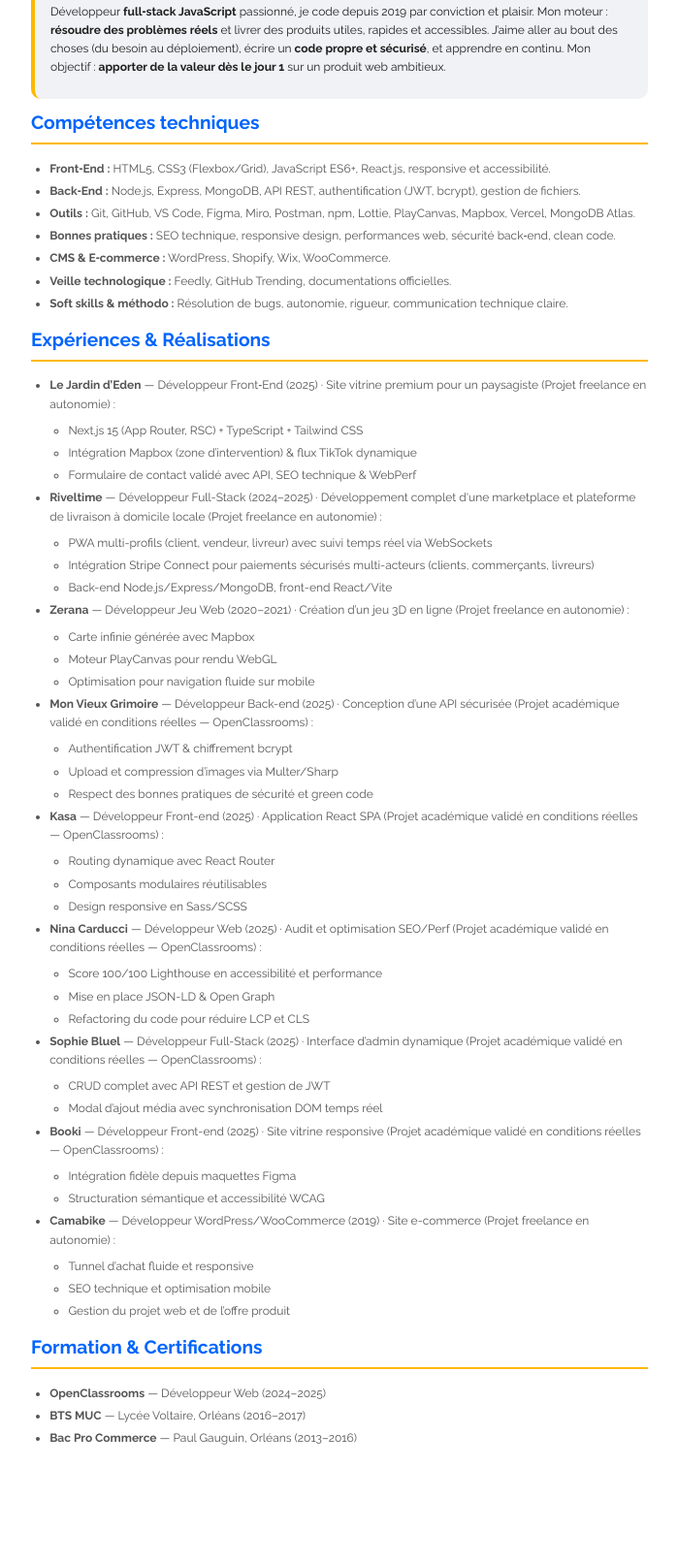
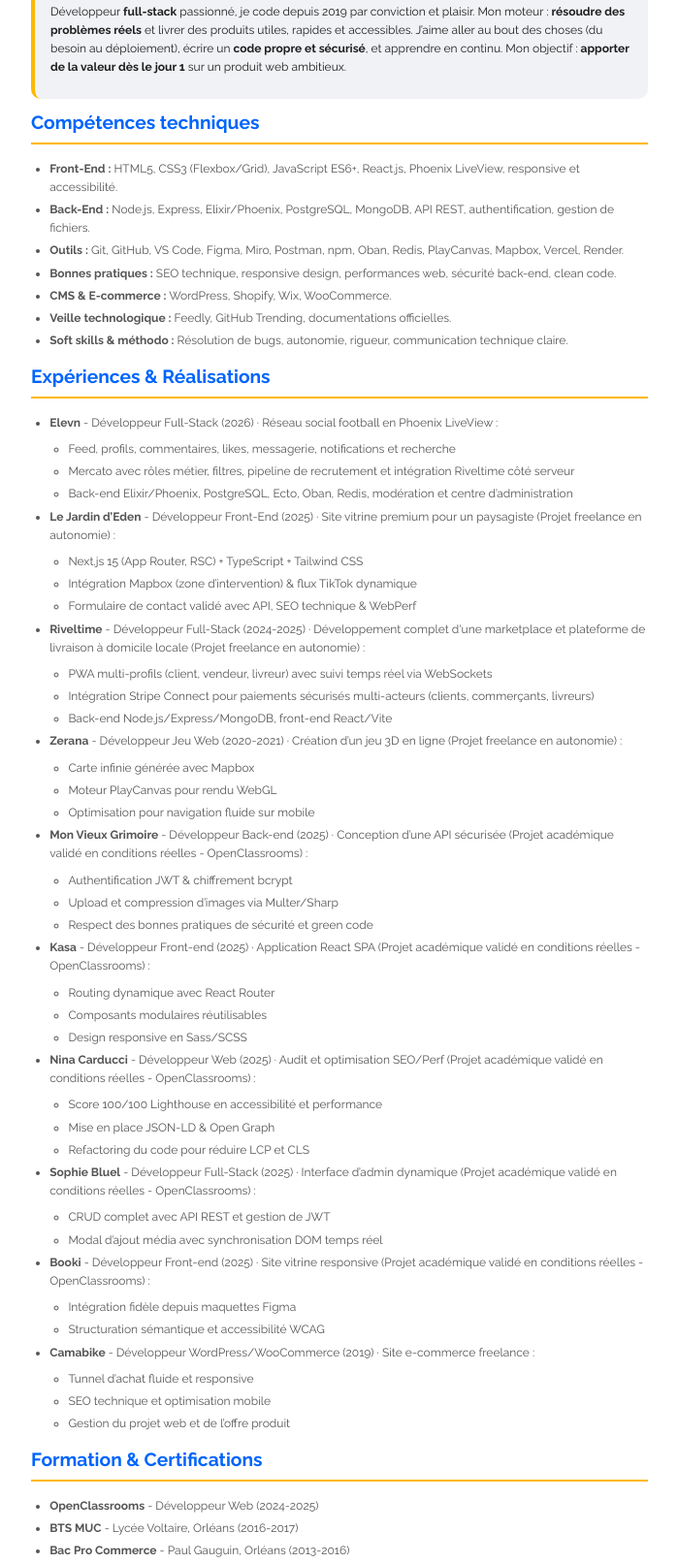
Before and after one commit to Amir-Afkir/Amir-Afkir, a website: page cv.html in a window 1280 px wide. Shown: the part 246-1858 px from the top of the page at 97% size, without its empty margins (290-989 px from the left). Before the commit the page ends 1783 px from the top, so only its background shows below. Drawn offline with Linux system fonts and the light colour scheme.

Commit message:
cv à jour

```diff
--- a/cv.html
+++ b/cv.html
@@ -3,7 +3,7 @@
 <head>
   <meta charset="UTF-8" />
   <meta name="viewport" content="width=device-width, initial-scale=1.0" />
-  <title>CV – Amir Afkir</title>
+  <title>CV - Amir Afkir</title>
   <link rel="stylesheet" href="/css/cv.css" />
   <link href="https://fonts.googleapis.com/css2?family=Raleway:wght@400;600;700&display=swap" rel="stylesheet" />
 </head>
@@ -13,10 +13,10 @@
     <div class="intro">
       <div class="intro-left">
         <h1>Amir Afkir</h1>
-        <p class="job-title">Développeur Web Full‑Stack — Expert (React · Node.js)</p>
+        <p class="job-title">Développeur Web Full-Stack - React · Node.js · Phoenix LiveView</p>
         <p>📍 Semoy (Orléans) · 📧 <a href="mailto:amir.afkir@icloud.com">amir.afkir@icloud.com</a> · 📞 06 41 50 38 86</p>
-        <p>🌐 <a href="https://www.amirafkir.dev" target="_blank" rel="noopener">www.amirafkir.dev</a> — Portfolio</p>
-        <p>⚡ JS/TS · PWA · WebPerf · Sécurité · SEO · UX</p>
+        <p>🌐 <a href="https://www.amirafkir.dev" target="_blank" rel="noopener">www.amirafkir.dev</a> - Portfolio</p>
+        <p>⚡ JS/TS · Elixir · PWA · WebPerf · Sécurité · SEO · UX</p>
       </div>
       <div class="intro-photo">
         <img src="/images/amir/Amir.webp" alt="Photo de Amir Afkir" />
@@ -27,18 +27,18 @@
   <section class="section-Profil">
     <h2>Résumé</h2>
     <p>
-      Développeur <strong>full‑stack JavaScript</strong> passionné, je code depuis 2019 par conviction et plaisir. Mon moteur : <strong>résoudre des problèmes réels</strong> et livrer des produits utiles, rapides et accessibles. J’aime aller au bout des choses (du besoin au déploiement), écrire un <strong>code propre et sécurisé</strong>, et apprendre en continu. Mon objectif : <strong>apporter de la valeur dès le jour 1</strong> sur un produit web ambitieux.
+      Développeur <strong>full-stack</strong> passionné, je code depuis 2019 par conviction et plaisir. Mon moteur : <strong>résoudre des problèmes réels</strong> et livrer des produits utiles, rapides et accessibles. J’aime aller au bout des choses (du besoin au déploiement), écrire un <strong>code propre et sécurisé</strong>, et apprendre en continu. Mon objectif : <strong>apporter de la valeur dès le jour 1</strong> sur un produit web ambitieux.
     </p>
   </section>
 
   <article class="competences">
     <h2>Compétences techniques</h2>
     <ul>
-      <li><strong>Front‑End :</strong> HTML5, CSS3 (Flexbox/Grid), JavaScript ES6+, React.js, responsive et accessibilité.</li>
-      <li><strong>Back‑End :</strong> Node.js, Express, MongoDB, API REST, authentification (JWT, bcrypt), gestion de fichiers.</li>
-      <li><strong>Outils :</strong> Git, GitHub, VS Code, Figma, Miro, Postman, npm, Lottie, PlayCanvas, Mapbox, Vercel, MongoDB Atlas.</li>
-      <li><strong>Bonnes pratiques :</strong> SEO technique, responsive design, performances web, sécurité back‑end, clean code.</li>
-      <li><strong>CMS & E‑commerce :</strong> WordPress, Shopify, Wix, WooCommerce.</li>
+      <li><strong>Front-End :</strong> HTML5, CSS3 (Flexbox/Grid), JavaScript ES6+, React.js, Phoenix LiveView, responsive et accessibilité.</li>
+      <li><strong>Back-End :</strong> Node.js, Express, Elixir/Phoenix, PostgreSQL, MongoDB, API REST, authentification, gestion de fichiers.</li>
+      <li><strong>Outils :</strong> Git, GitHub, VS Code, Figma, Miro, Postman, npm, Oban, Redis, PlayCanvas, Mapbox, Vercel, Render.</li>
+      <li><strong>Bonnes pratiques :</strong> SEO technique, responsive design, performances web, sécurité back-end, clean code.</li>
+      <li><strong>CMS & E-commerce :</strong> WordPress, Shopify, Wix, WooCommerce.</li>
       <li><strong>Veille technologique :</strong> Feedly, GitHub Trending, documentations officielles.</li>
       <li><strong>Soft skills & méthodo :</strong> Résolution de bugs, autonomie, rigueur, communication technique claire.</li>
     </ul>
@@ -47,61 +47,68 @@
   <article class="experience">
     <h2>Expériences & Réalisations</h2>
     <ul>
-      <li><strong>Le Jardin d’Eden</strong> — Développeur Front‑End (2025) · Site vitrine premium pour un paysagiste (Projet freelance en autonomie) :
+      <li><strong>Elevn</strong> - Développeur Full-Stack (2026) · Réseau social football en Phoenix LiveView :
+        <ul>
+          <li>Feed, profils, commentaires, likes, messagerie, notifications et recherche</li>
+          <li>Mercato avec rôles métier, filtres, pipeline de recrutement et intégration Riveltime côté serveur</li>
+          <li>Back-end Elixir/Phoenix, PostgreSQL, Ecto, Oban, Redis, modération et centre d’administration</li>
+        </ul>
+      </li>
+      <li><strong>Le Jardin d’Eden</strong> - Développeur Front-End (2025) · Site vitrine premium pour un paysagiste (Projet freelance en autonomie) :
         <ul>
           <li>Next.js 15 (App Router, RSC) + TypeScript + Tailwind CSS</li>
           <li>Intégration Mapbox (zone d’intervention) & flux TikTok dynamique</li>
           <li>Formulaire de contact validé avec API, SEO technique & WebPerf</li>
         </ul>
       </li>
-      <li><strong>Riveltime</strong> — Développeur Full-Stack (2024–2025) · Développement complet d'une marketplace et plateforme de livraison à domicile locale (Projet freelance en autonomie) :
+      <li><strong>Riveltime</strong> - Développeur Full-Stack (2024-2025) · Développement complet d'une marketplace et plateforme de livraison à domicile locale (Projet freelance en autonomie) :
         <ul>
           <li>PWA multi-profils (client, vendeur, livreur) avec suivi temps réel via WebSockets</li>
           <li>Intégration Stripe Connect pour paiements sécurisés multi-acteurs (clients, commerçants, livreurs)</li>
           <li>Back-end Node.js/Express/MongoDB, front-end React/Vite</li>
         </ul>
       </li>
-      <li><strong>Zerana</strong> — Développeur Jeu Web (2020–2021) · Création d’un jeu 3D en ligne (Projet freelance en autonomie) :
+      <li><strong>Zerana</strong> - Développeur Jeu Web (2020-2021) · Création d’un jeu 3D en ligne (Projet freelance en autonomie) :
         <ul>
           <li>Carte infinie générée avec Mapbox</li>
           <li>Moteur PlayCanvas pour rendu WebGL</li>
           <li>Optimisation pour navigation fluide sur mobile</li>
         </ul>
       </li>
-      <li><strong>Mon Vieux Grimoire</strong> — Développeur Back-end (2025) · Conception d’une API sécurisée (Projet académique validé en conditions réelles — OpenClassrooms) :
+      <li><strong>Mon Vieux Grimoire</strong> - Développeur Back-end (2025) · Conception d’une API sécurisée (Projet académique validé en conditions réelles - OpenClassrooms) :
         <ul>
           <li>Authentification JWT & chiffrement bcrypt</li>
           <li>Upload et compression d’images via Multer/Sharp</li>
           <li>Respect des bonnes pratiques de sécurité et green code</li>
         </ul>
       </li>
-      <li><strong>Kasa</strong> — Développeur Front-end (2025) · Application React SPA (Projet académique validé en conditions réelles — OpenClassrooms) :
+      <li><strong>Kasa</strong> - Développeur Front-end (2025) · Application React SPA (Projet académique validé en conditions réelles - OpenClassrooms) :
         <ul>
           <li>Routing dynamique avec React Router</li>
           <li>Composants modulaires réutilisables</li>
           <li>Design responsive en Sass/SCSS</li>
         </ul>
       </li>
-      <li><strong>Nina Carducci</strong> — Développeur Web (2025) · Audit et optimisation SEO/Perf (Projet académique validé en conditions réelles — OpenClassrooms) :
+      <li><strong>Nina Carducci</strong> - Développeur Web (2025) · Audit et optimisation SEO/Perf (Projet académique validé en conditions réelles - OpenClassrooms) :
         <ul>
           <li>Score 100/100 Lighthouse en accessibilité et performance</li>
           <li>Mise en place JSON-LD & Open Graph</li>
           <li>Refactoring du code pour réduire LCP et CLS</li>
         </ul>
       </li>
-      <li><strong>Sophie Bluel</strong> — Développeur Full-Stack (2025) · Interface d’admin dynamique (Projet académique validé en conditions réelles — OpenClassrooms) :
+      <li><strong>Sophie Bluel</strong> - Développeur Full-Stack (2025) · Interface d’admin dynamique (Projet académique validé en conditions réelles - OpenClassrooms) :
         <ul>
           <li>CRUD complet avec API REST et gestion de JWT</li>
           <li>Modal d’ajout média avec synchronisation DOM temps réel</li>
         </ul>
       </li>
-      <li><strong>Booki</strong> — Développeur Front-end (2025) · Site vitrine responsive (Projet académique validé en conditions réelles — OpenClassrooms) :
+      <li><strong>Booki</strong> - Développeur Front-end (2025) · Site vitrine responsive (Projet académique validé en conditions réelles - OpenClassrooms) :
         <ul>
           <li>Intégration fidèle depuis maquettes Figma</li>
           <li>Structuration sémantique et accessibilité WCAG</li>
         </ul>
       </li>
-      <li><strong>Camabike</strong> — Développeur WordPress/WooCommerce (2019) · Site e-commerce (Projet freelance en autonomie) :
+      <li><strong>Camabike</strong> - Développeur WordPress/WooCommerce (2019) · Site e-commerce freelance :
         <ul>
           <li>Tunnel d’achat fluide et responsive</li>
           <li>SEO technique et optimisation mobile</li>
@@ -114,9 +121,9 @@
   <article class="formation">
     <h2>Formation & Certifications</h2>
     <ul>
-      <li><strong>OpenClassrooms</strong> — Développeur Web (2024–2025)</li>
-      <li><strong>BTS MUC</strong> — Lycée Voltaire, Orléans (2016–2017)</li>
-      <li><strong>Bac Pro Commerce</strong> — Paul Gauguin, Orléans (2013–2016)</li>
+      <li><strong>OpenClassrooms</strong> - Développeur Web (2024-2025)</li>
+      <li><strong>BTS MUC</strong> - Lycée Voltaire, Orléans (2016-2017)</li>
+      <li><strong>Bac Pro Commerce</strong> - Paul Gauguin, Orléans (2013-2016)</li>
     </ul>
   </article>
 </main>
```
Also changed, not shown: data/projects.json (+41 -0 lines), images/elevn/elevn.png (added), images/elevn/mobile.png (added), 5 other files.
